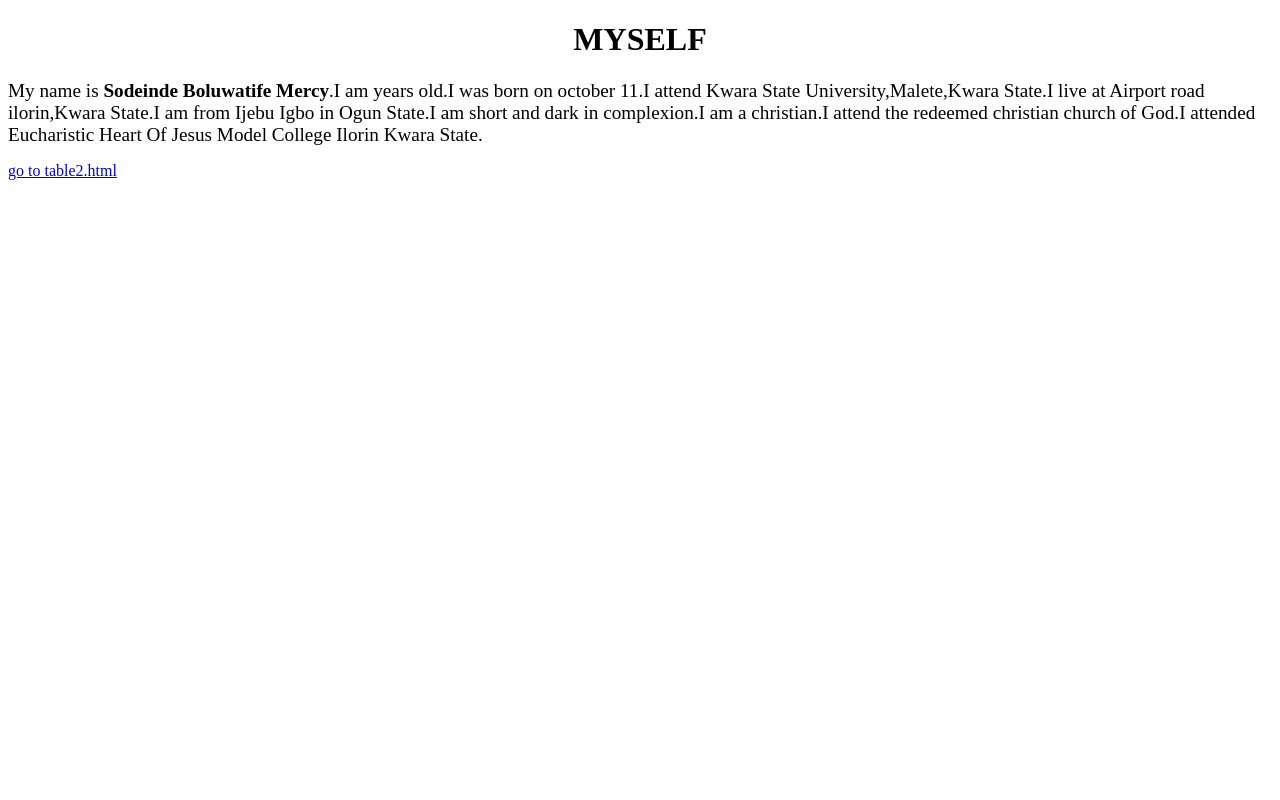
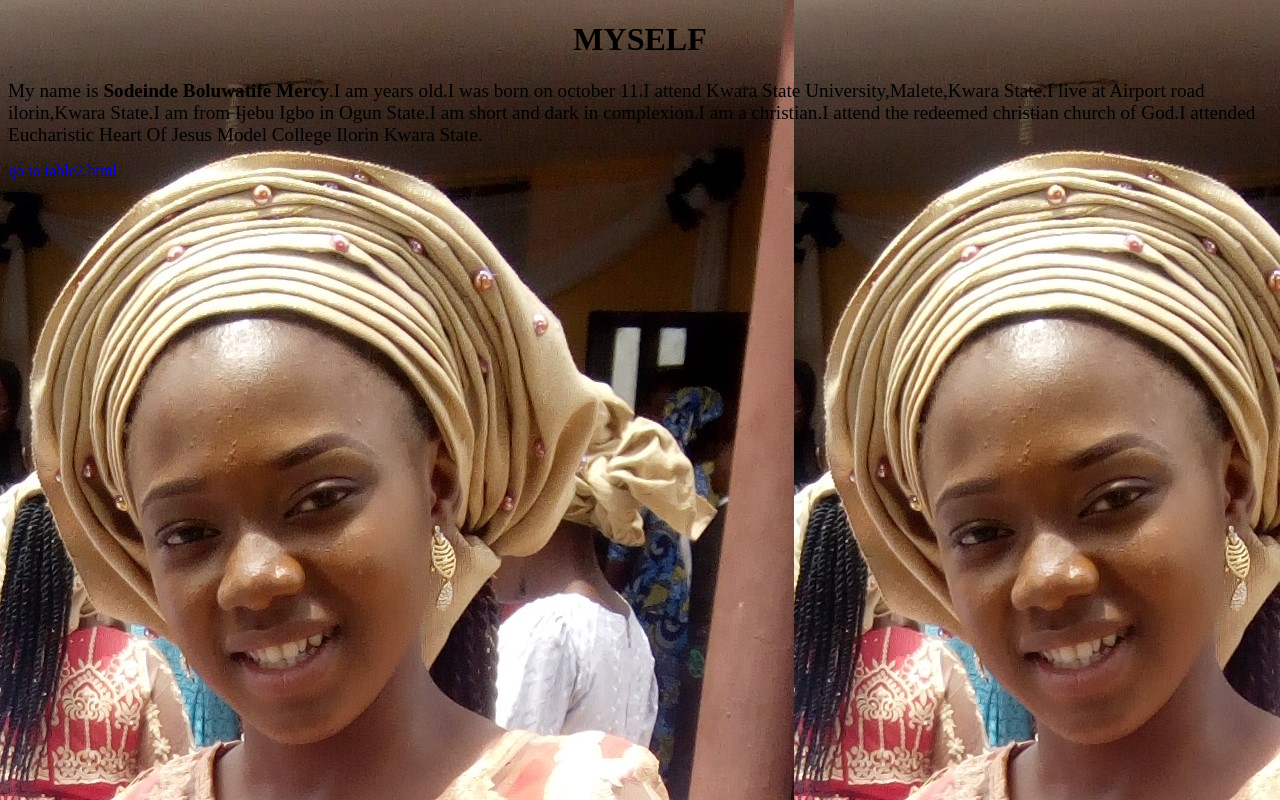
Before and after one commit to mercy697/mercy.csc207, a plain HTML site: page mercy1.html in a window 1280 px wide. Drawn offline with Linux system fonts and the light colour scheme.

Commit message:
Add files via upload

```diff
--- a/mercy1.html
+++ b/mercy1.html
@@ -4,7 +4,7 @@
      <title>csc 207</title>
      <meta charset ="utf-8">
    </head>
-   <body style = "background: url(IMG_20180722_114559.jpg)">
+   <body style = "background: url(mercy2.jpg)">
    	<body>
    		<h1><center>MYSELF</center></h1>
    		<p><big>My name is <strong>Sodeinde Boluwatife Mercy</strong>.I am   years old.I was born on october 11.I attend Kwara State University,Malete,Kwara State.I live at Airport road ilorin,Kwara State.I am from Ijebu Igbo in Ogun State.I am short and dark in complexion.I am a christian.I attend the redeemed christian church of God.I attended Eucharistic  Heart Of Jesus Model College Ilorin Kwara State. </big></p>
```
Also changed, not shown: mercy.jpg (added), mercy2.jpg (added).
